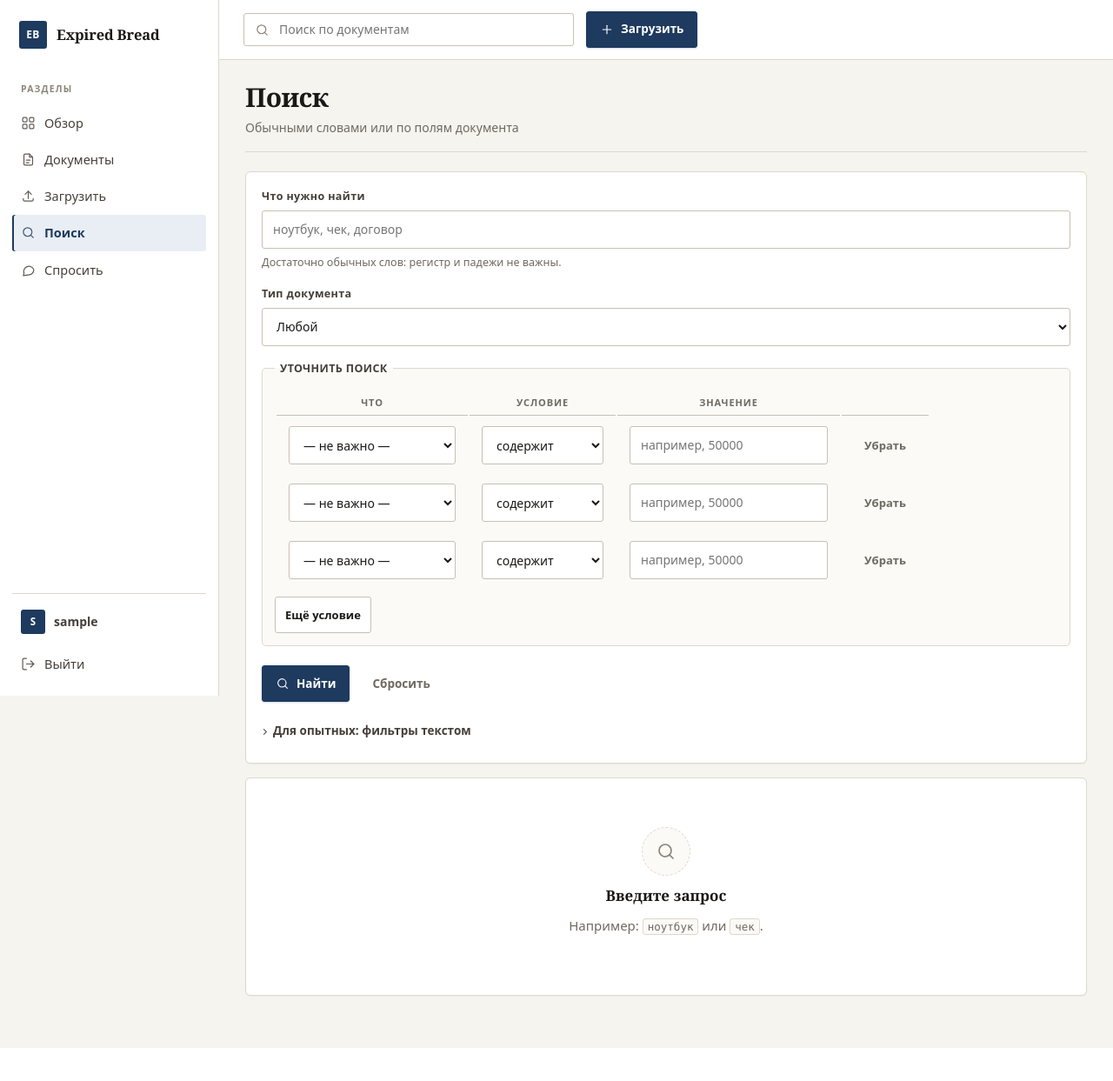
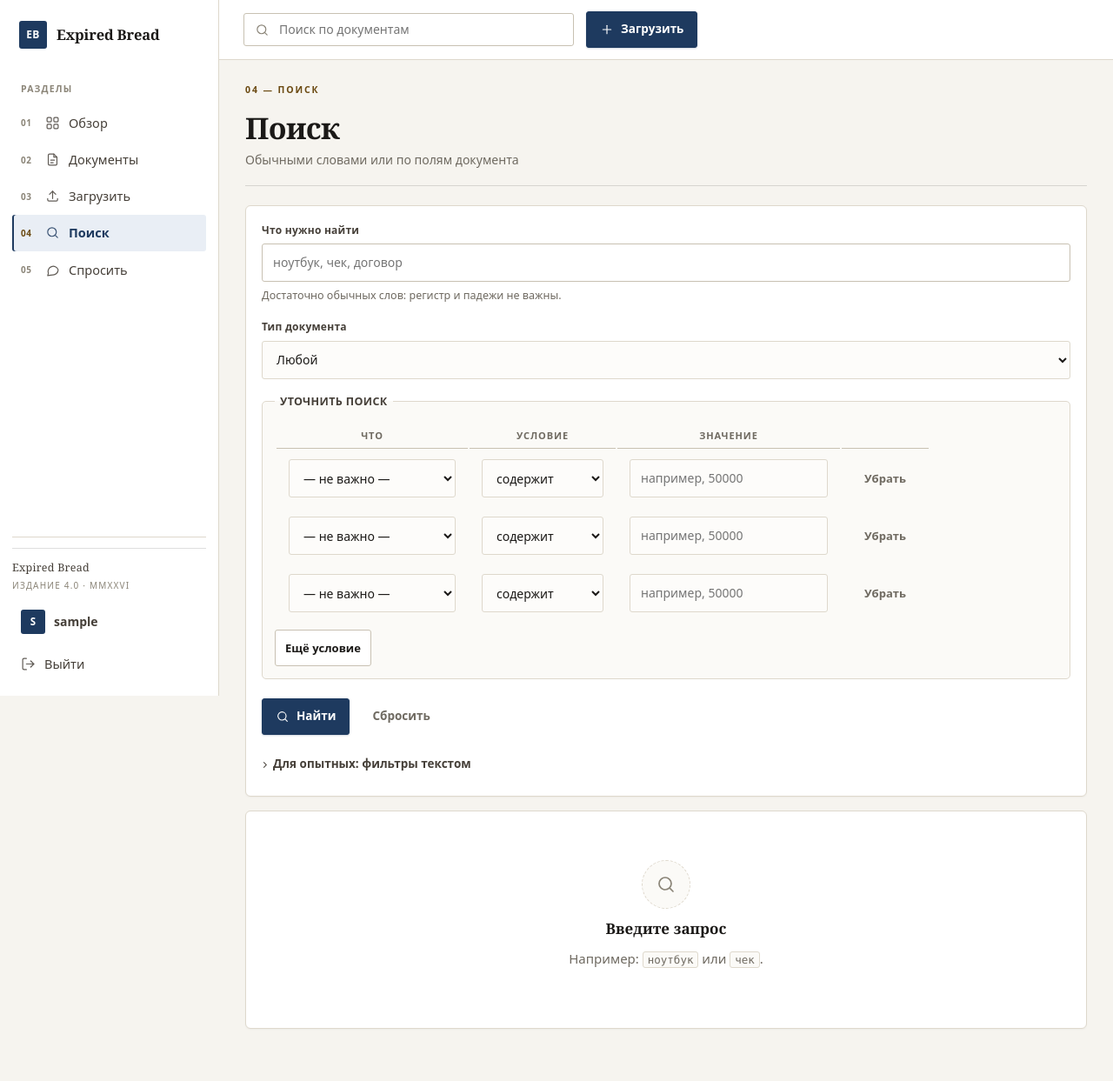
Before and after one commit to KOTorCAT/Expired-Bread, a Django app: page /documents/search/ in a window 1280 px wide. Shown: the whole page at 87% size. Before the commit the page ends 1205 px from the top, so only its background shows below. Run offline with Django 5.2, Linux system fonts and the light colour scheme; the visitor is signed in with stand-in values (Sample User, id 1); data that the repository does not hold is empty.

Commit message:
Издательская система: нумерация разделов, каталожные карточки, колофон, табличные цифры

```diff
--- a/documents/static/documents/css/style.css
+++ b/documents/static/documents/css/style.css
@@ -1258,3 +1258,210 @@ h1 { font-size: 30px; letter-spacing: -0.025em; }
     * { transition: none !important; animation: none !important; }
     .doc-card:hover { transform: none; }
 }
+
+/* ==========================================================================
+   Издательская система
+
+   Ориентир — печатный каталог, а не панель управления: нумерация разделов,
+   капитель, табличные цифры, волосяные линейки. Плотность и ритм важнее
+   украшений.
+   ========================================================================== */
+
+:root {
+    --accent-warm: #6b4a12;
+    --rule-hair: rgba(27, 25, 23, 0.14);
+    --rule-double: rgba(27, 25, 23, 0.32);
+}
+
+/* --- Капитель над заголовком: номер раздела ------------------------------ */
+
+.eyebrow {
+    margin: 0 0 10px;
+    font-size: 10.5px;
+    font-weight: 700;
+    letter-spacing: 0.18em;
+    text-transform: uppercase;
+    color: var(--accent-warm);
+    font-variant-numeric: tabular-nums;
+}
+
+/* --- Заголовки: книжная шкала -------------------------------------------- */
+
+h1 {
+    font-size: 34px;
+    line-height: 1.08;
+    letter-spacing: -0.03em;
+    text-wrap: balance;
+}
+
+.page-head {
+    border-bottom: 1px solid var(--rule-hair);
+    padding-bottom: 18px;
+}
+
+.page-head__sub {
+    max-width: 62ch;
+    color: var(--muted);
+}
+
+.section-title h2,
+.card__head h2 {
+    font-size: 18px;
+    letter-spacing: -0.01em;
+    text-wrap: balance;
+}
+
+/* --- Нумерация в боковом меню -------------------------------------------- */
+
+.side-nav { counter-reset: nav; }
+
+.side-nav > .side-nav__item::before {
+    counter-increment: nav;
+    content: counter(nav, decimal-leading-zero);
+    font-size: 10px;
+    font-weight: 600;
+    letter-spacing: 0.06em;
+    color: var(--faint);
+    font-variant-numeric: tabular-nums;
+    min-width: 18px;
+}
+
+.side-nav > .side-nav__item.is-active::before { color: var(--accent-warm); }
+
+/* --- Колофон: подпись издания ------------------------------------------- */
+
+.colophon {
+    margin: 0 0 12px;
+    padding-top: 12px;
+    border-top: 1px solid var(--rule-hair);
+    display: flex;
+    flex-direction: column;
+    gap: 2px;
+}
+
+.colophon__mark {
+    font-family: var(--font-serif);
+    font-size: 12.5px;
+    letter-spacing: 0.02em;
+    color: var(--ink-soft);
+}
+
+.colophon__line {
+    font-size: 10px;
+    letter-spacing: 0.12em;
+    text-transform: uppercase;
+    color: var(--faint);
+    font-variant-numeric: tabular-nums;
+}
+
+/* --- Карточка документа: каталожная карточка ----------------------------- */
+
+.doc-grid { gap: 16px; }
+
+.doc-card {
+    display: flex;
+    flex-direction: column;
+    gap: 10px;
+    padding: 18px 20px 16px;
+    border-left-width: 2px;
+    background: var(--surface);
+}
+
+.doc-card__index {
+    display: flex;
+    align-items: center;
+    justify-content: space-between;
+    gap: 10px;
+}
+
+.doc-card__type {
+    font-size: 10px;
+    font-weight: 700;
+    letter-spacing: 0.14em;
+    text-transform: uppercase;
+    color: var(--accent-warm);
+}
+
+.doc-card__title {
+    font-family: var(--font-serif);
+    font-size: 17.5px;
+    font-weight: 600;
+    line-height: 1.28;
+    letter-spacing: -0.01em;
+    text-wrap: balance;
+}
+
+.doc-card__meta {
+    display: flex;
+    flex-wrap: wrap;
+    gap: 0 8px;
+    font-size: 11px;
+    letter-spacing: 0.06em;
+    text-transform: uppercase;
+    color: var(--muted);
+    font-variant-numeric: tabular-nums;
+}
+
+.doc-card__meta span + span::before {
+    content: "·";
+    margin-right: 8px;
+    color: var(--faint);
+}
+
+.doc-card__foot {
+    margin-top: auto;
+    padding-top: 10px;
+    border-top: 1px solid var(--rule-hair);
+    font-size: 12px;
+}
+
+/* --- Таблицы: цифры по разрядам ----------------------------------------- */
+
+.table td,
+.table th,
+.stat__value,
+.meta dd,
+td,
+th {
+    font-variant-numeric: tabular-nums;
+}
+
+.table tbody tr:nth-child(even) { background: transparent; }
+.table tbody tr + tr { border-top: 1px solid var(--rule-hair); }
+.table tbody tr:hover { background: var(--accent-soft); }
+
+/* --- Поля ввода: спокойнее и строже ------------------------------------- */
+
+.input, .select, .textarea, .field input, .field select, .field textarea {
+    border-color: var(--rule);
+    background: #fdfcfa;
+}
+
+.input:hover, .select:hover, .textarea:hover { border-color: var(--rule-double); }
+
+.field__label {
+    font-size: 12px;
+    letter-spacing: 0.02em;
+}
+
+/* --- Полоса прогресса и бейджи ------------------------------------------ */
+
+.badge {
+    font-variant-numeric: tabular-nums;
+    letter-spacing: 0.06em;
+}
+
+/* --- Мелкие опоры -------------------------------------------------------- */
+
+.hairline {
+    border: 0;
+    border-top: 1px solid var(--rule-hair);
+    margin: 18px 0;
+}
+
+.note {
+    max-width: 62ch;
+    font-size: 12.5px;
+    line-height: 1.7;
+    color: var(--muted);
+}
--- a/documents/templates/documents/ask.html
+++ b/documents/templates/documents/ask.html
@@ -5,6 +5,7 @@
 {% block content %}
     <div class="page-head">
         <div class="page-head__title">
+            <p class="eyebrow">05 — Вопросы</p>
             <h1>Вопрос к документам</h1>
             <p class="page-head__sub">Ответ строится только по найденным документам</p>
         </div>
--- a/documents/templates/documents/document_list.html
+++ b/documents/templates/documents/document_list.html
@@ -5,6 +5,7 @@
 {% block content %}
     <div class="page-head">
         <div class="page-head__title">
+            <p class="eyebrow">02 — Архив</p>
             <h1>Документы</h1>
             <p class="page-head__sub">
                 {% if status or document_type %}Найдено: {{ total }}{% else %}Всего: {{ total }}{% endif %}
--- a/documents/templates/documents/index.html
+++ b/documents/templates/documents/index.html
@@ -5,6 +5,7 @@
 {% block content %}
     <div class="page-head">
         <div class="page-head__title">
+            <p class="eyebrow">01 — Сводка</p>
             <h1>Обзор</h1>
             <p class="page-head__sub">Документы, обработка и извлечённые данные</p>
         </div>
--- a/documents/templates/documents/search_results.html
+++ b/documents/templates/documents/search_results.html
@@ -5,6 +5,7 @@
 {% block content %}
     <div class="page-head">
         <div class="page-head__title">
+            <p class="eyebrow">04 — Поиск</p>
             <h1>Поиск</h1>
             <p class="page-head__sub">Обычными словами или по полям документа</p>
         </div>
--- a/templates/base.html
+++ b/templates/base.html
@@ -65,6 +65,11 @@
             </nav>
 
             <div class="sidebar__foot">
+                <div class="colophon">
+                    <span class="colophon__mark">Expired Bread</span>
+                    <span class="colophon__line">Издание 4.0 · MMXXVI</span>
+                </div>
+
                 <div class="user-block">
                     <span class="user-block__avatar">{{ user.username|first }}</span>
                     <span class="user-block__name">{{ user.username }}</span>
```
Also changed, not shown: documents/templates/documents/_doc_card.html (+11 -6 lines).
